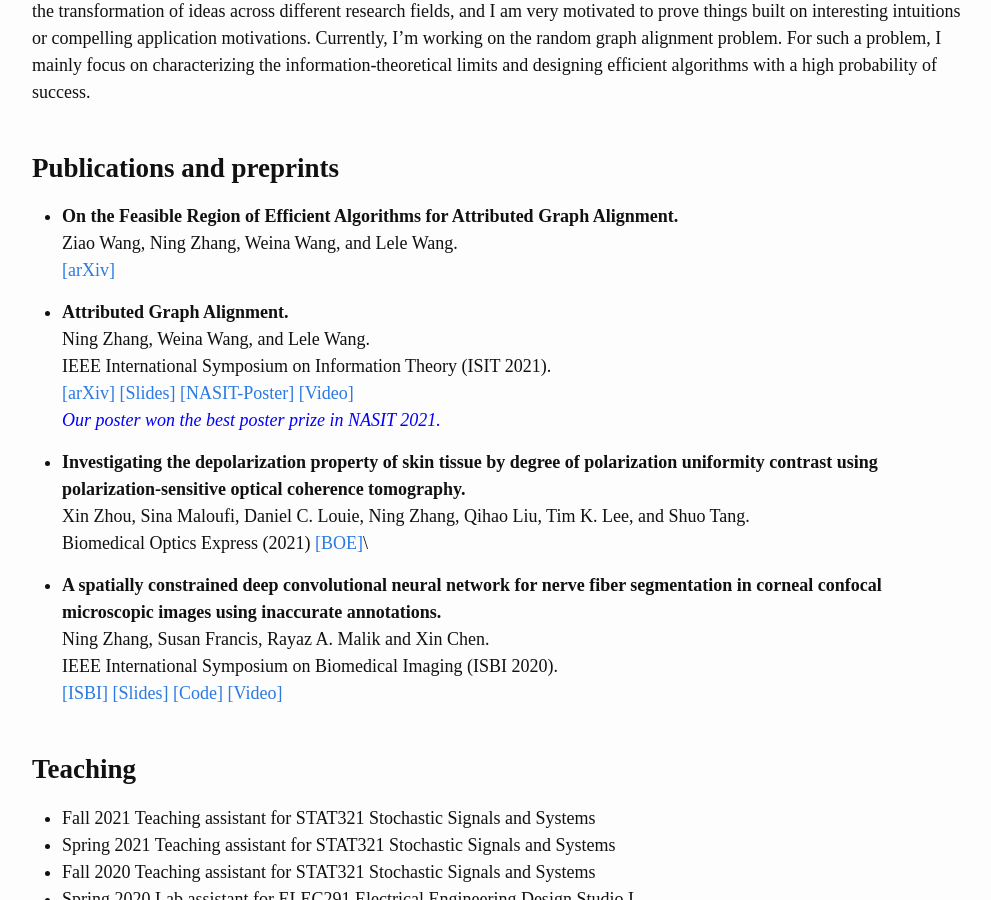
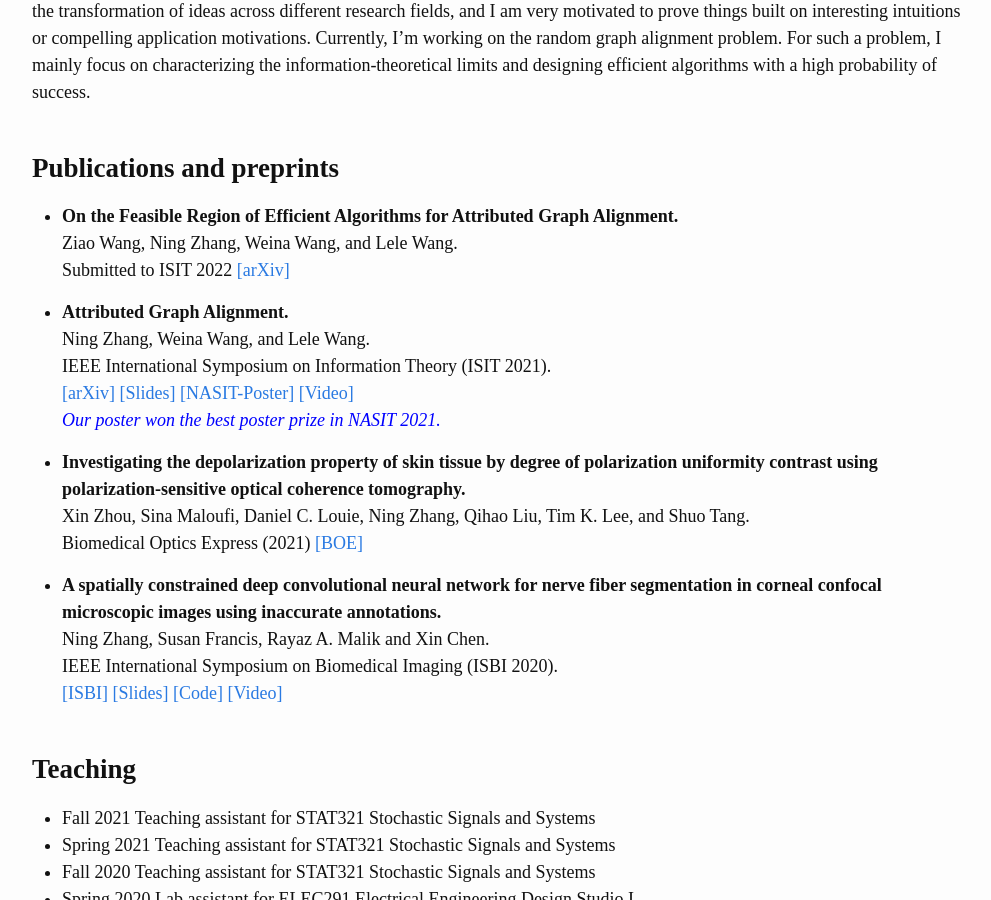
Before and after one commit to NingZhang-Git/NZ_website, a Jekyll site: the page built from index.md, in a window 1280 px wide and 900 px high, scrolled down 655 px. Shown: the whole window, without its empty margins (138-1129 px from the left). Built offline with Jekyll 4.4.1, drawn with Linux system fonts in a browser that asks for light colours.

Commit message:
Update index.md

```diff
--- a/index.md
+++ b/index.md
@@ -27,7 +27,7 @@ Currently, I'm working on the random graph alignment problem. For such a problem
 - **On the Feasible Region of Efficient Algorithms for
 Attributed Graph Alignment.**\
 Ziao Wang, Ning Zhang, Weina Wang, and Lele Wang.\
-[[arXiv]](https://arxiv.org/pdf/2201.10106.pdf)
+Submitted to ISIT 2022 [[arXiv]](https://arxiv.org/pdf/2201.10106.pdf)
 
 - **Attributed Graph Alignment.**\
 Ning Zhang, Weina Wang, and Lele Wang.\
@@ -40,7 +40,7 @@ IEEE International Symposium on Information Theory (ISIT 2021).\
 
 - **Investigating the depolarization property of skin tissue by degree of polarization uniformity contrast using polarization-sensitive optical coherence tomography.**\
 Xin Zhou, Sina Maloufi, Daniel C. Louie, Ning Zhang, Qihao Liu, Tim K. Lee, and Shuo Tang.\
-Biomedical Optics Express (2021) [[BOE]](https://opg.optica.org/boe/fulltext.cfm?uri=boe-12-8-5073&id=453470)\
+Biomedical Optics Express (2021) [[BOE]](https://opg.optica.org/boe/fulltext.cfm?uri=boe-12-8-5073&id=453470)
 
 - **A spatially constrained deep convolutional neural network for nerve fiber segmentation in corneal confocal microscopic images using inaccurate annotations.**\
 Ning Zhang, Susan Francis, Rayaz A. Malik and Xin Chen.\
```
